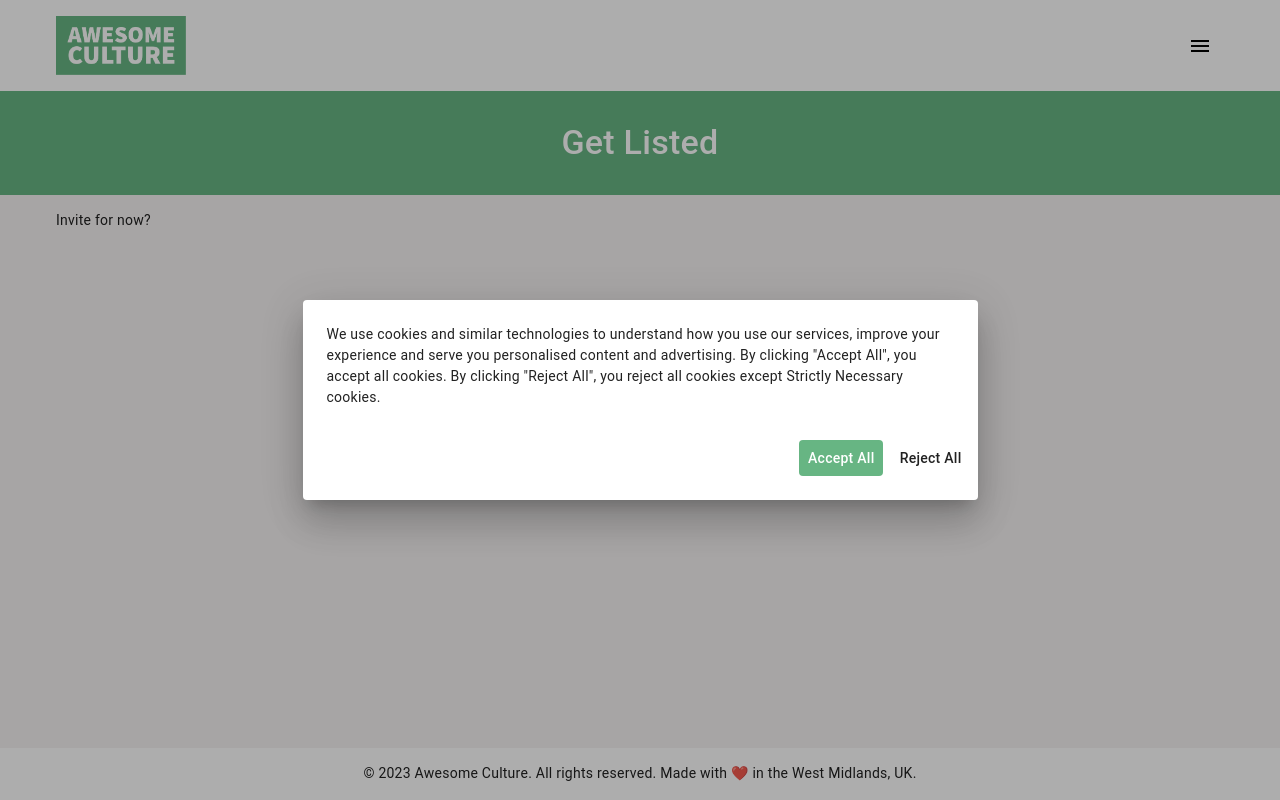
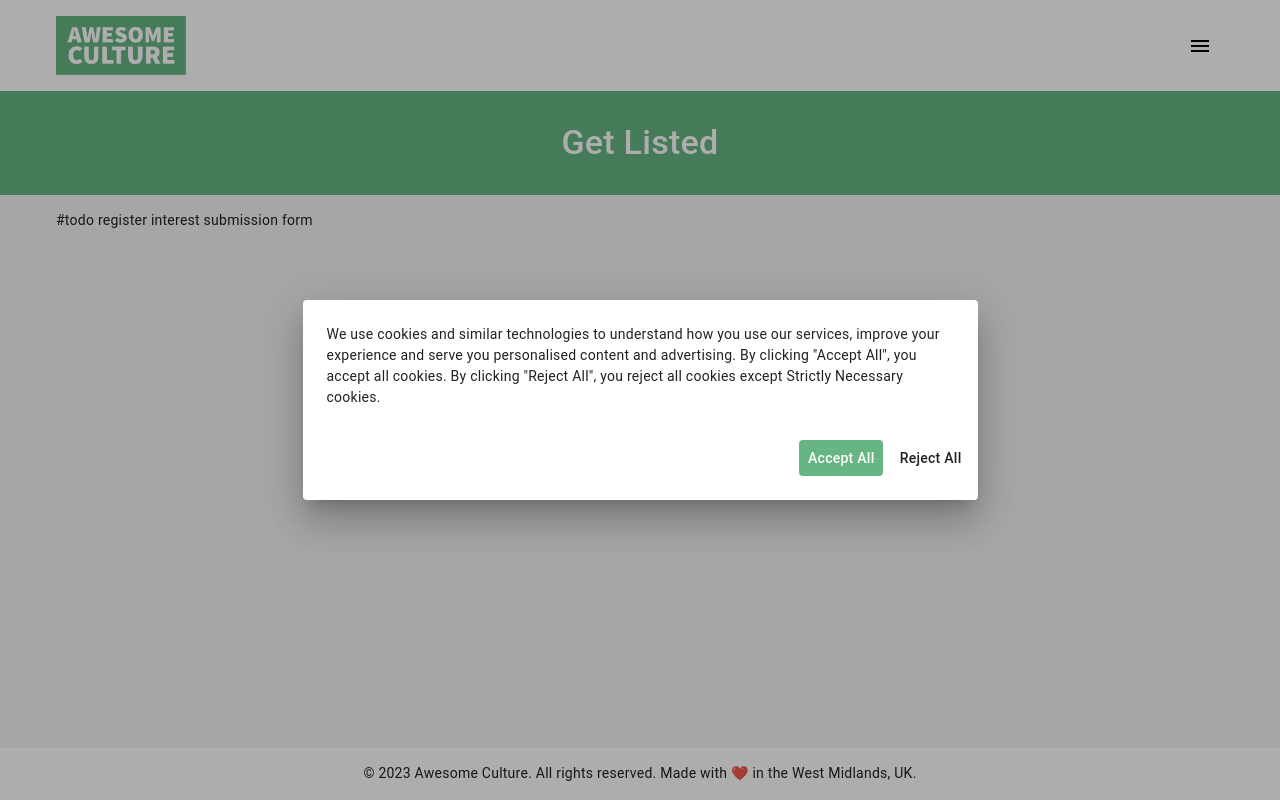
Before and after one commit to navsterx/culture, a Vue app: page /listed in a window 1280 px wide. Built offline with nearby package versions, Linux system fonts and the light colour scheme; what @yeger/vue-masonry-wall would draw is missing.

Commit message:
Update Listed.vue

```diff
--- a/src/views/Listed.vue
+++ b/src/views/Listed.vue
@@ -9,7 +9,7 @@
     </div>
     <v-container>
       <div class="text-body-2">
-        Invite for now?
+        #todo register interest submission form
       </div>
     </v-container>
   </div>
```
